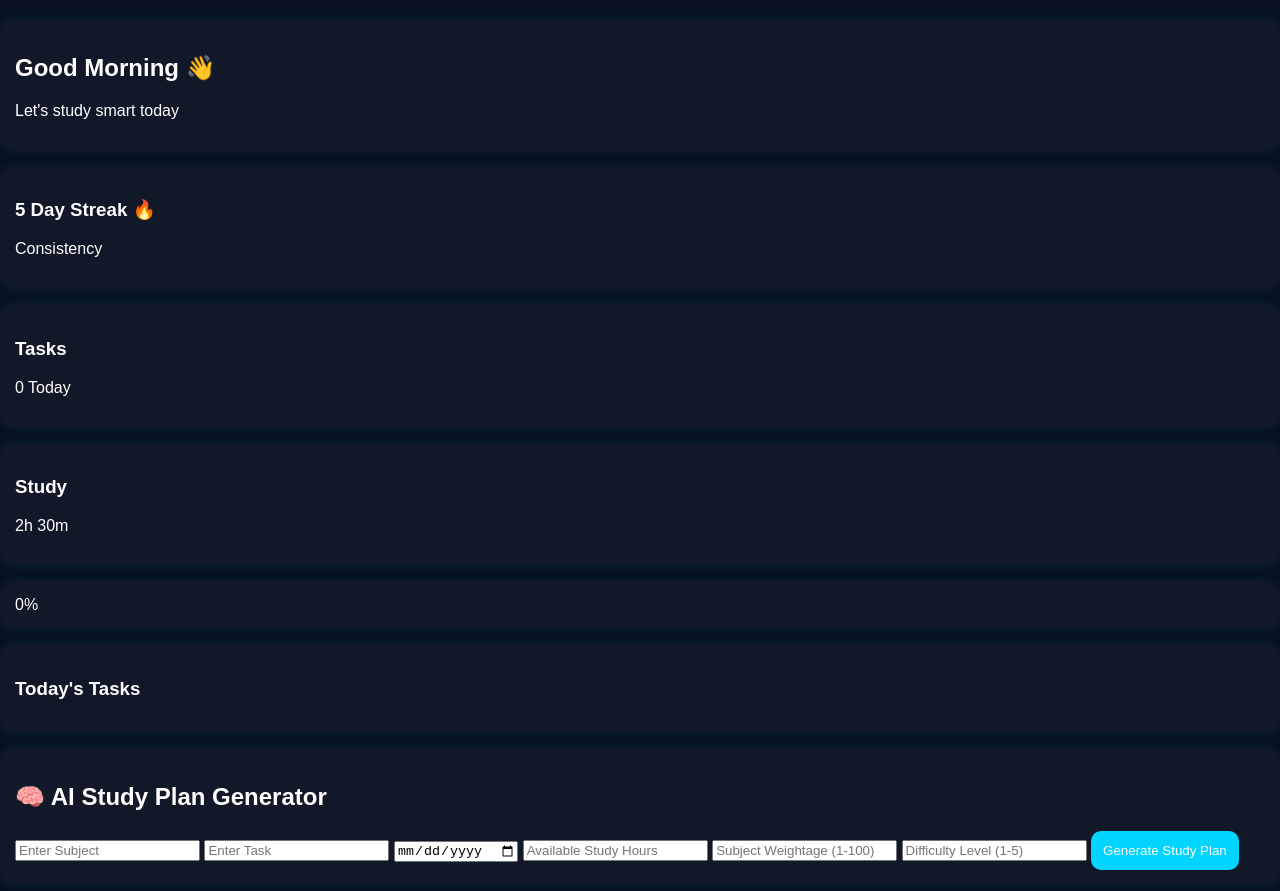
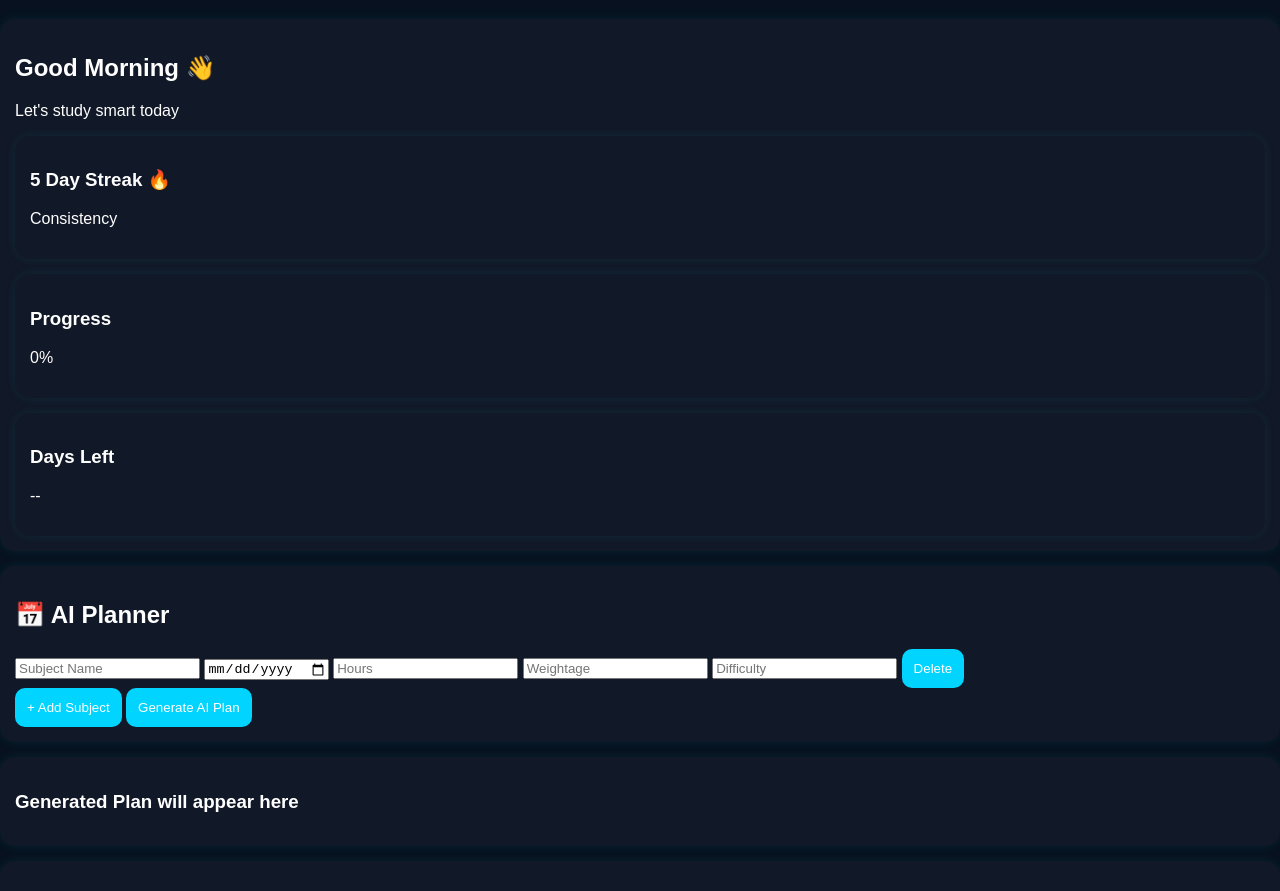
Before and after one commit to Jyoshna1814/ai-study-planner, a website: page public/index.html in a window 1280 px wide. Shown: the part 61-952 px from the top of the page. Drawn offline with Linux system fonts and the light colour scheme.

Commit message:
Updated full smart planner UI

```diff
--- a/public/index.html
+++ b/public/index.html
@@ -7,76 +7,70 @@
     <link rel="stylesheet" href="style.css">
 </head>
 <body>
-
-    <!-- TOP HEADER -->
     <header class="top-bar">
         <h1>AI Smart Study Planner</h1>
     </header>
 
-    <!-- MAIN DASHBOARD -->
     <div class="container">
 
-        <!-- GREETING -->
-        <section class="card">
+        <!-- HOME DASHBOARD -->
+        <section class="card" id="homeDashboard">
             <h2>Good Morning 👋</h2>
             <p>Let's study smart today</p>
-        </section>
 
-        <!-- STREAK + PROGRESS -->
-        <section class="dashboard-grid">
+            <div class="dashboard-grid">
                 <div class="card">
                     <h3 id="streakCount">5 Day Streak 🔥</h3>
                     <p>Consistency</p>
                 </div>
 
                 <div class="card">
-                <h3>Tasks</h3>
-                <p id="taskSummary">0 Today</p>
+                    <h3>Progress</h3>
+                    <p id="progressCircle">0%</p>
                 </div>
 
                 <div class="card">
-                <h3>Study</h3>
-                <p>2h 30m</p>
+                    <h3>Days Left</h3>
+                    <p id="daysLeftBox">--</p>
                 </div>
-
-            <div class="card progress-card">
-                <div id="progressCircle">0%</div>
             </div>
         </section>
 
-        <!-- TASK HISTORY -->
-        <section class="card">
-            <h3>Today's Tasks</h3>
-            <div id="taskList"></div>
+        <!-- PLANNER DASHBOARD -->
+        <section class="card" id="plannerDashboard">
+            <h2>📅 AI Planner</h2>
+
+            <div id="subjectContainer">
+                <div class="subject-row">
+                    <input type="text" class="subject" placeholder="Subject Name">
+                    <input type="date" class="examDate">
+                    <input type="number" class="studyHours" placeholder="Hours">
+                    <input type="number" class="weightage" placeholder="Weightage">
+                    <input type="number" class="difficulty" placeholder="Difficulty">
+                    <button onclick="deleteSubject(this)">Delete</button>
+                </div>
+            </div>
+
+            <button onclick="addSubject()">+ Add Subject</button>
+            <button onclick="generatePlan()">Generate AI Plan</button>
         </section>
 
-        <!-- AI FORM -->
-        <section class="card">
-            <h2>🧠 AI Study Plan Generator</h2>
-
-            <input type="text" id="subject" placeholder="Enter Subject">
-
-            <input type="text" id="task" placeholder="Enter Task">
-
-            <input type="date" id="examDate">
-
-            <input type="number" id="studyHours" placeholder="Available Study Hours">
-
-            <input type="number" id="weightage" placeholder="Subject Weightage (1-100)">
-
-            <input type="number" id="difficulty" placeholder="Difficulty Level (1-5)">
-
-            <button onclick="generatePlan()">Generate Study Plan</button>
+        <!-- GENERATED PLAN -->
+        <section class="card" id="planOutput">
+            <h3>Generated Plan will appear here</h3>
         </section>
 
-        <!-- GENERATED PLAN OUTPUT -->
-        <section id="planOutput" class="card">
-            <h3>Your AI Plan will appear here</h3>
+        <!-- ANALYTICS -->
+        <section class="card" id="analyticsDashboard">
+            <h2>📊 Analytics</h2>
+            <p>Total Subjects: <span id="totalSubjects">0</span></p>
+            <p>Total Study Hours: <span id="totalHours">0</span></p>
         </section>
 
-        <!-- RESET BUTTON -->
-        <section class="card">
-            <button onclick="resetPlanner()">Reset Planner</button>
+        <!-- BADGES -->
+        <section class="card" id="badgeDashboard">
+            <h2>🏆 Badges</h2>
+            <p id="badgeText">No badges yet</p>
         </section>
 
     </div>
--- a/public/script.js
+++ b/public/script.js
@@ -1,156 +1,75 @@
-// ==========================
-// LOCAL STORAGE DATA
-// ==========================
-let missedTasks = JSON.parse(localStorage.getItem("missedTasks")) || [];
-let completedTasks = JSON.parse(localStorage.getItem("completedTasks")) || [];
-let streak = parseInt(localStorage.getItem("streak")) || 5;
+let streak = 5;
 
-// ==========================
-// UPDATE DASHBOARD
-// ==========================
-function updateDashboard() {
-    document.getElementById("streakCount").innerText = `${streak} Day Streak 🔥`;
+function addSubject() {
+    let container = document.getElementById("subjectContainer");
 
-    let total = completedTasks.length + missedTasks.length;
-    let progress = total === 0 ? 0 : Math.round((completedTasks.length / total) * 100);
-
-    document.getElementById("progressCircle").innerText = `${progress}%`;
-
-    let taskList = document.getElementById("taskList");
-    if (taskList) {
-        taskList.innerHTML = "";
-
-        completedTasks.forEach(task => {
-            taskList.innerHTML += `
-                <div class="task-item completed">
-                    ✅ ${task}
+    container.innerHTML += `
+        <div class="subject-row">
+            <input type="text" class="subject" placeholder="Subject Name">
+            <input type="date" class="examDate">
+            <input type="number" class="studyHours" placeholder="Hours">
+            <input type="number" class="weightage" placeholder="Weightage">
+            <input type="number" class="difficulty" placeholder="Difficulty">
+            <button onclick="deleteSubject(this)">Delete</button>
         </div>
     `;
-        });
-
-        missedTasks.forEach(task => {
-            taskList.innerHTML += `
-                <div class="task-item missed">
-                    ❌ ${task}
-                </div>
-            `;
-        });
-    }
 }
 
-// ==========================
-// GENERATE AI STUDY PLAN
-// ==========================
-function generatePlan() {
-    const subject = document.getElementById("subject").value;
-    const task = document.getElementById("task").value;
-    const examDate = document.getElementById("examDate").value;
-    const studyHours = parseInt(document.getElementById("studyHours").value);
-    const weightage = parseInt(document.getElementById("weightage").value);
-    const difficulty = parseInt(document.getElementById("difficulty").value);
-
-    if (!subject || !task || !examDate || !studyHours || !weightage || !difficulty) {
-        alert("Please fill all fields");
-        return;
+function deleteSubject(btn) {
+    btn.parentElement.remove();
 }
 
-    const today = new Date();
-    const exam = new Date(examDate);
+function generatePlan() {
+    let subjects = document.querySelectorAll(".subject");
+    let dates = document.querySelectorAll(".examDate");
+    let hours = document.querySelectorAll(".studyHours");
+    let weights = document.querySelectorAll(".weightage");
+    let difficulties = document.querySelectorAll(".difficulty");
 
-    const diffTime = exam - today;
-    const daysLeft = Math.ceil(diffTime / (1000 * 60 * 60 * 24));
+    let output = "";
+    let totalHours = 0;
 
-    if (daysLeft <= 0) {
-        alert("Exam date must be future date");
-        return;
+    for (let i = 0; i < subjects.length; i++) {
+        let subject = subjects[i].value;
+        let examDate = new Date(dates[i].value);
+        let studyHour = parseInt(hours[i].value);
+        let weight = parseInt(weights[i].value);
+        let difficulty = parseInt(difficulties[i].value);
+
+        let today = new Date();
+        let daysLeft = Math.ceil((examDate - today) / (1000 * 60 * 60 * 24));
+
+        let requiredHours = Math.ceil((weight * difficulty) / daysLeft);
+
+        if (requiredHours > studyHour) {
+            requiredHours = studyHour;
         }
 
-    let totalHoursNeeded = weightage * difficulty;
-    let dailyHours = Math.ceil(totalHoursNeeded / daysLeft);
+        let revision = Math.ceil(requiredHours * 0.3);
 
-    if (dailyHours > studyHours) {
-        dailyHours = studyHours;
-    }
+        totalHours += requiredHours;
 
-    let revisionHours = Math.ceil(dailyHours * 0.3);
-
-    let tomorrowCarryTask = missedTasks.length > 0
-        ? `<p><b>Missed Task Added:</b> ${missedTasks.join(", ")}</p>`
-        : "";
-
-    let finalPlan = `
+        output += `
             <div class="card">
-            <h3>📚 AI Smart Study Plan</h3>
-            <p><b>Subject:</b> ${subject}</p>
-            <p><b>Main Task:</b> ${task}</p>
-            <p><b>Days Left for Exam:</b> ${daysLeft}</p>
-            <p><b>Today's Study Time:</b> ${dailyHours} hours</p>
-            <p><b>Revision Time:</b> ${revisionHours} hour</p>
-            ${tomorrowCarryTask}
-            <button onclick="completeTask('${task}')">Mark Complete</button>
-            <button onclick="missTask('${task}')">Miss Task</button>
+                <h3>${subject}</h3>
+                <p>Days Left: ${daysLeft}</p>
+                <p>Today's Study: ${requiredHours} hrs</p>
+                <p>Revision: ${revision} hr</p>
             </div>
         `;
 
-    document.getElementById("planOutput").innerHTML = finalPlan;
-
-    saveTomorrowPlan(task, dailyHours, revisionHours, daysLeft);
+        document.getElementById("daysLeftBox").innerText = daysLeft;
     }
 
-// ==========================
-// SAVE TOMORROW PLAN
-// ==========================
-function saveTomorrowPlan(task, hours, revision, daysLeft) {
-    let tomorrow = {
-        task: task,
-        hours: hours,
-        revision: revision,
-        daysLeft: daysLeft - 1
-    };
+    document.getElementById("planOutput").innerHTML = output;
 
-    localStorage.setItem("tomorrowPlan", JSON.stringify(tomorrow));
+    document.getElementById("totalSubjects").innerText = subjects.length;
+    document.getElementById("totalHours").innerText = totalHours;
+
+    let progress = Math.min(100, totalHours * 10);
+    document.getElementById("progressCircle").innerText = progress + "%";
+
+    if (progress >= 80) {
+        document.getElementById("badgeText").innerText = "🔥 Study Warrior Badge Unlocked";
     }
-
-// ==========================
-// COMPLETE TASK
-// ==========================
-function completeTask(taskName) {
-    completedTasks.push(taskName);
-
-    localStorage.setItem("completedTasks", JSON.stringify(completedTasks));
-
-    streak += 1;
-    localStorage.setItem("streak", streak);
-
-    alert("Task completed successfully 🎉");
-
-    updateDashboard();
 }
-
-// ==========================
-// MISS TASK
-// ==========================
-function missTask(taskName) {
-    missedTasks.push(taskName);
-
-    localStorage.setItem("missedTasks", JSON.stringify(missedTasks));
-
-    alert("Task moved to tomorrow plan");
-
-    updateDashboard();
-}
-
-// ==========================
-// RESET ALL DATA
-// ==========================
-function resetPlanner() {
-    localStorage.clear();
-    location.reload();
-}
-
-// ==========================
-// LOAD ON START
-// ==========================
-window.onload = function () {
-    updateDashboard();
-};
```
Lines whose indentation alone changed are shown as unchanged.
